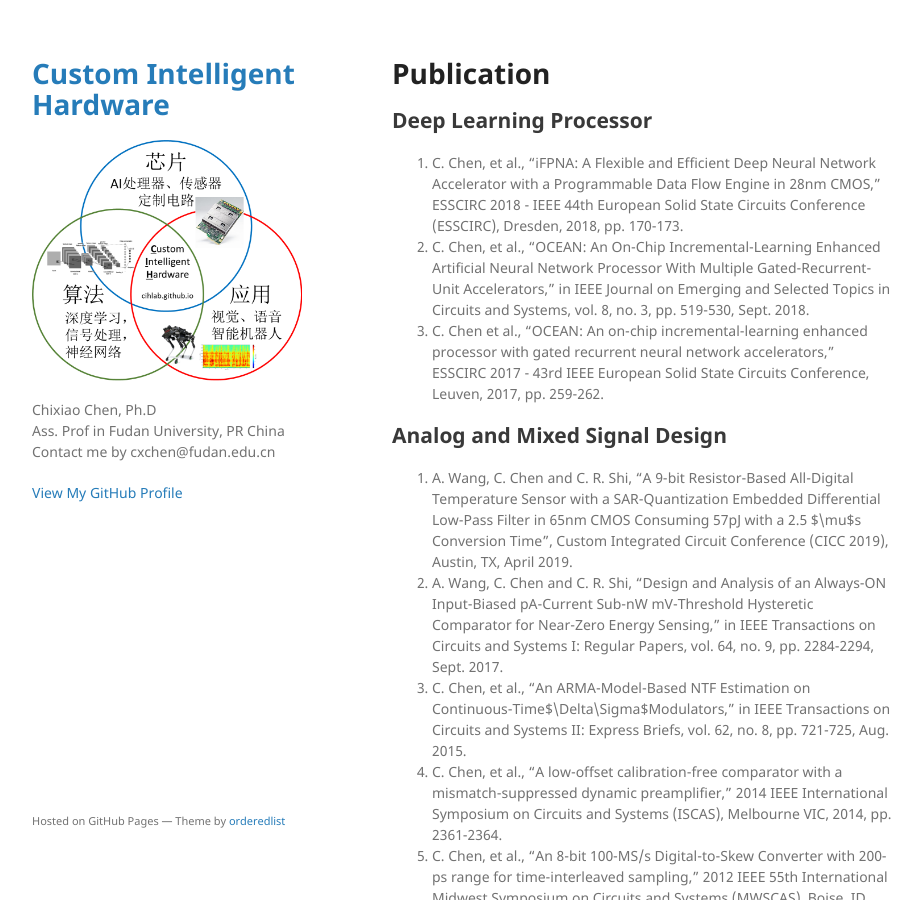
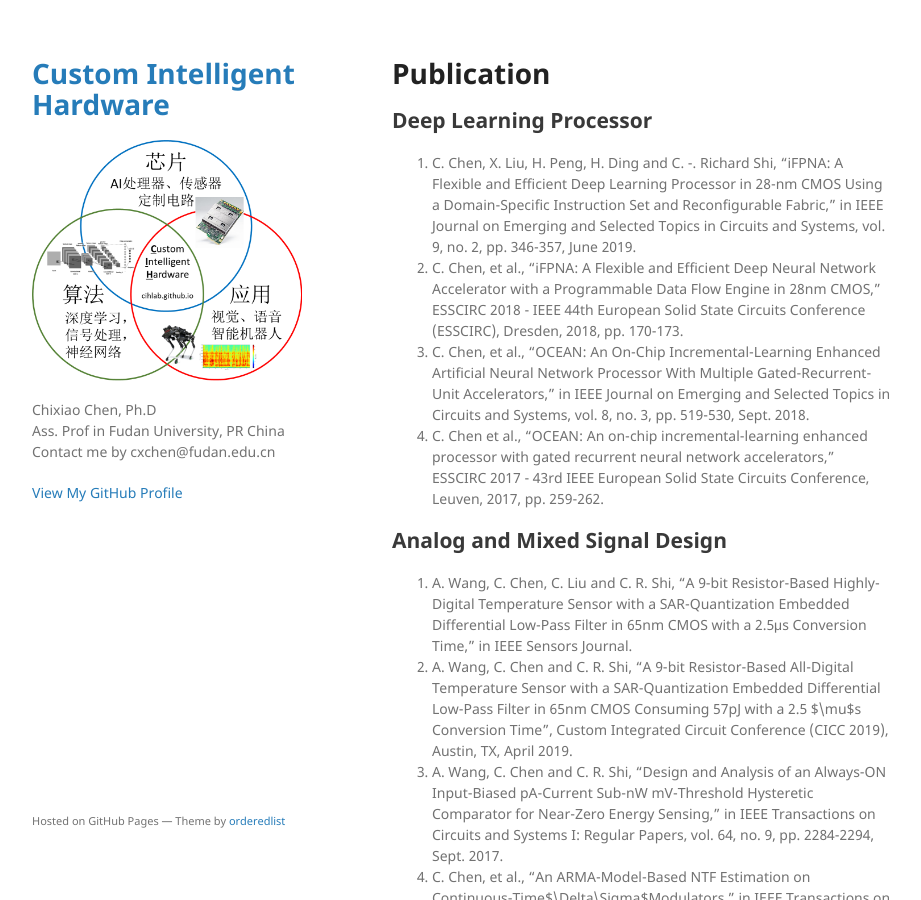
Before and after one commit to cihlab/cihlab.github.io, a Jekyll site: the page built from pub.md, in a window 1280 px wide and 900 px high. Shown: the whole window, without its empty margins (178-1099 px from the left). Built offline with Jekyll 4.4.1, drawn with Linux system fonts in a browser that asks for light colours; our own code applies the rules of GitHub Pages for plain Markdown files.

Commit message:
Update pub.md

```diff
--- a/pub.md
+++ b/pub.md
@@ -6,12 +6,14 @@ layout: default
 
 ## Deep Learning Processor
 
+1. C. Chen, X. Liu, H. Peng, H. Ding and C. -. Richard Shi, "iFPNA: A Flexible and Efficient Deep Learning Processor in 28-nm CMOS Using a Domain-Specific Instruction Set and Reconfigurable Fabric," in IEEE Journal on Emerging and Selected Topics in Circuits and Systems, vol. 9, no. 2, pp. 346-357, June 2019.
 1. C. Chen, et al., "iFPNA: A Flexible and Efficient Deep Neural Network Accelerator with a Programmable Data Flow Engine in 28nm CMOS," ESSCIRC 2018 - IEEE 44th European Solid State Circuits Conference (ESSCIRC), Dresden, 2018, pp. 170-173.
 1. C. Chen, et al., "OCEAN: An On-Chip Incremental-Learning Enhanced Artificial Neural Network Processor With Multiple Gated-Recurrent-Unit Accelerators," in IEEE Journal on Emerging and Selected Topics in Circuits and Systems, vol. 8, no. 3, pp. 519-530, Sept. 2018.
 1. C. Chen et al., "OCEAN: An on-chip incremental-learning enhanced processor with gated recurrent neural network accelerators," ESSCIRC 2017 - 43rd IEEE European Solid State Circuits Conference, Leuven, 2017, pp. 259-262.
 
 ## Analog and Mixed Signal Design
 
+1. A. Wang, C. Chen, C. Liu and C. R. Shi, "A 9-bit Resistor-Based Highly-Digital Temperature Sensor with a SAR-Quantization Embedded Differential Low-Pass Filter in 65nm CMOS with a 2.5μs Conversion Time," in IEEE Sensors Journal.
 1. A. Wang, C. Chen and C. R. Shi, "A 9-bit Resistor-Based All-Digital Temperature Sensor with a SAR-Quantization Embedded Differential Low-Pass Filter in 65nm CMOS Consuming 57pJ with a 2.5 $\mu$s Conversion Time", Custom Integrated Circuit Conference (CICC 2019), Austin, TX, April 2019.
 1. A. Wang, C. Chen and C. R. Shi, "Design and Analysis of an Always-ON Input-Biased pA-Current Sub-nW mV-Threshold Hysteretic Comparator for Near-Zero Energy Sensing," in IEEE Transactions on Circuits and Systems I: Regular Papers, vol. 64, no. 9, pp. 2284-2294, Sept. 2017.
 1. C. Chen, et al., "An ARMA-Model-Based NTF Estimation on Continuous-Time$\Delta\Sigma$Modulators," in IEEE Transactions on Circuits and Systems II: Express Briefs, vol. 62, no. 8, pp. 721-725, Aug. 2015.
```
